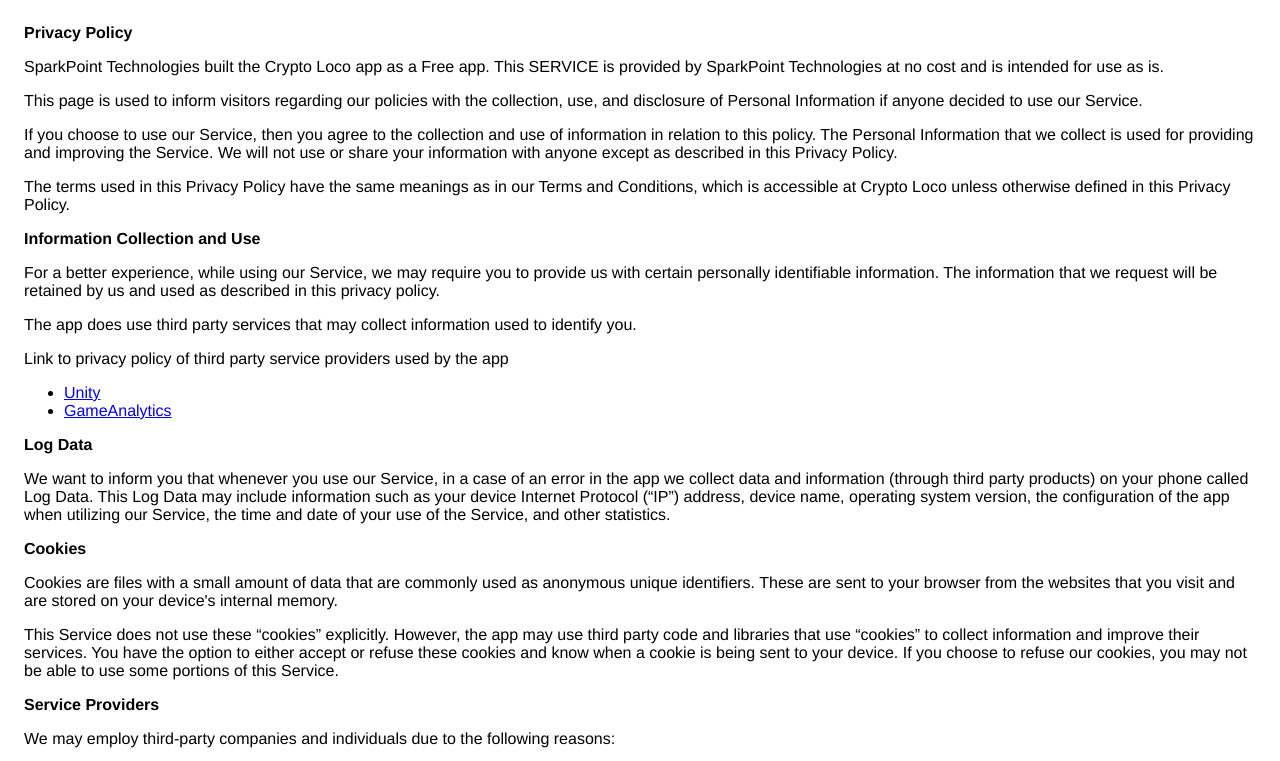
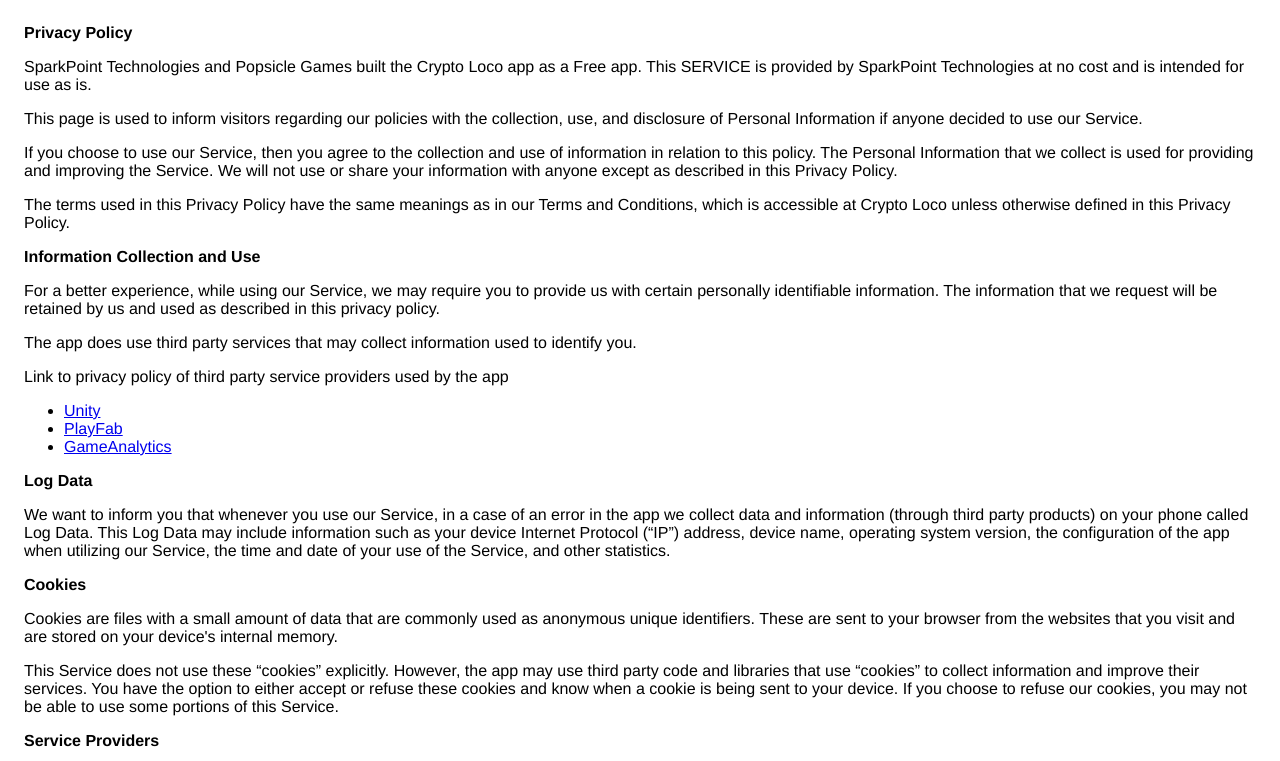
Before and after one commit to sparkpointio/privacy_policies, a plain HTML site: page crypto-loco/index.html in a window 1280 px wide. Shown: the top 761 px of the page. Drawn offline with Linux system fonts and the light colour scheme.

Commit message:
Add Popsicle Games as one of the creators, and add link to PlayFab privacy policies

```diff
--- a/crypto-loco/index.html
+++ b/crypto-loco/index.html
@@ -9,7 +9,7 @@
   <body>
     <strong>Privacy Policy</strong>
     <p>
-      SparkPoint Technologies built the Crypto Loco app as
+      SparkPoint Technologies and Popsicle Games built the Crypto Loco app as
       a Free app. This SERVICE is provided by
       SparkPoint Technologies at no cost and is intended for use as
       is.
@@ -49,6 +49,7 @@
       </p>
       <ul>
         <li><a href="https://unity3d.com/legal/privacy-policy" target="_blank" rel="noopener noreferrer">Unity</a></li>
+        <li><a href="https://privacy.microsoft.com/en-us/privacystatement" target="_blank" rel="noopener noreferrer">PlayFab</a></li>
         <li><a href="https://gameanalytics.com/privacy" target="_blank" rel="noopener noreferrer">GameAnalytics</a></li>
       </ul>
     </div>
```
